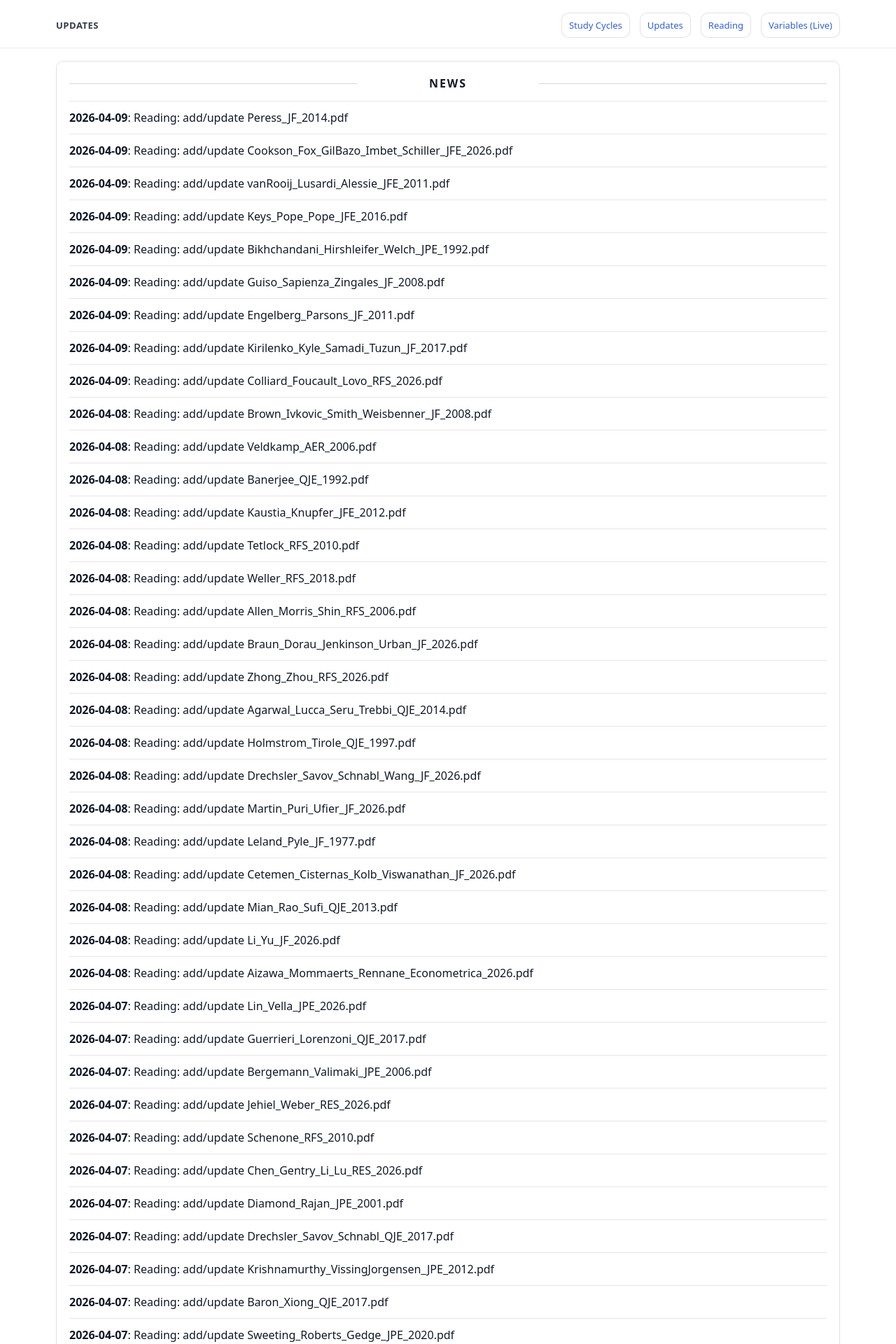
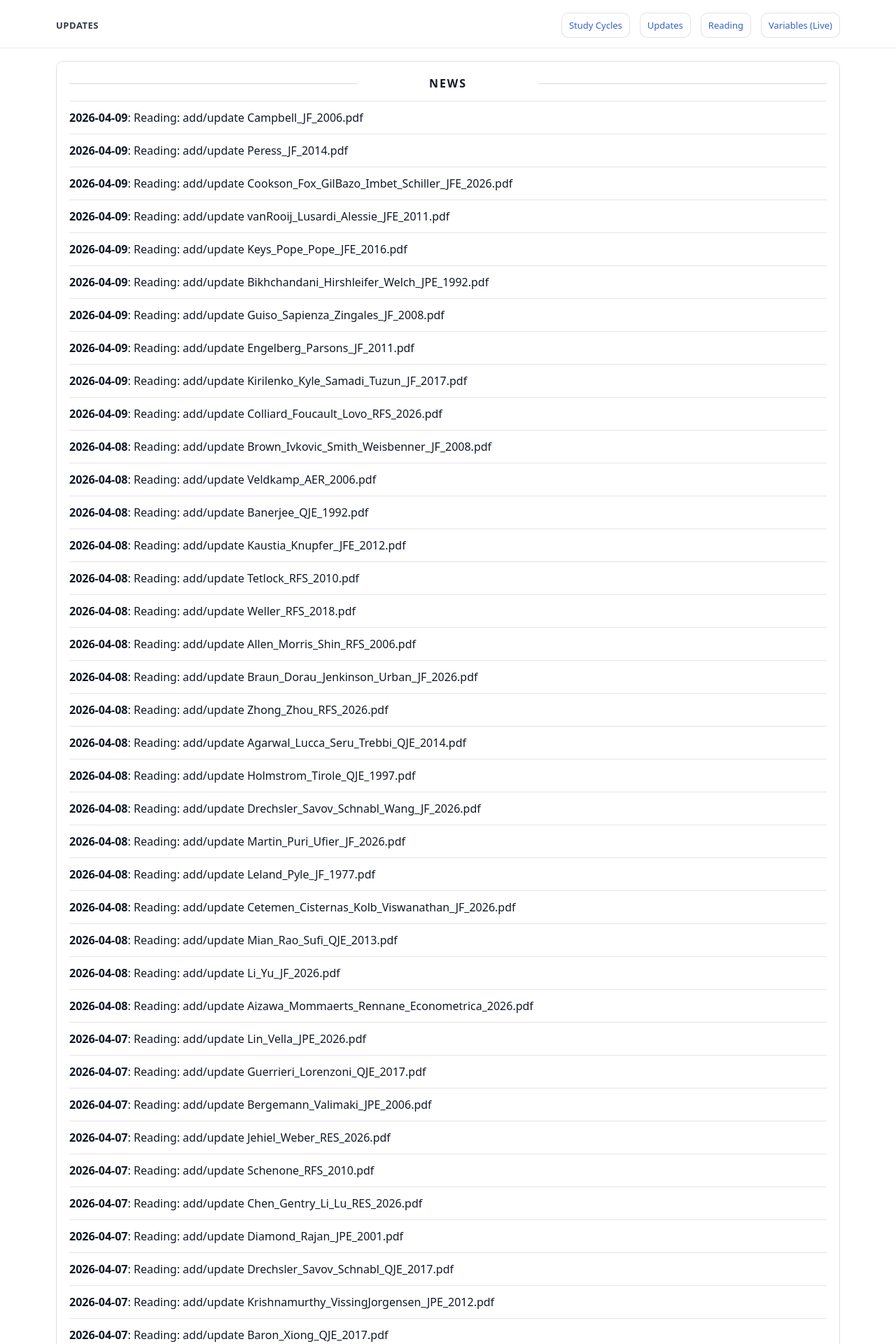
Before and after one commit to yaxinzn/study-archive, a Jekyll site: the page built from updates/index.md, in a window 1280 px wide. Shown: the top 1920 px of the page at 70% size. Built offline with Jekyll 4.4.1, drawn with Linux system fonts in a browser that asks for light colours; some of the changed text lies outside the part shown.

Commit message:
chore: update NEWS feed

```diff
--- a/_data/news.yml
+++ b/_data/news.yml
@@ -1,4 +1,7 @@
 # Auto-generated update history (sorted newest -> oldest). Do not edit manually.
+- ts: "1775688768"
+  date: "2026-04-09"
+  title: "Reading: add/update Campbell_JF_2006.pdf"
 - ts: "1775688388"
   date: "2026-04-09"
   title: "Reading: add/update Peress_JF_2014.pdf"
```
